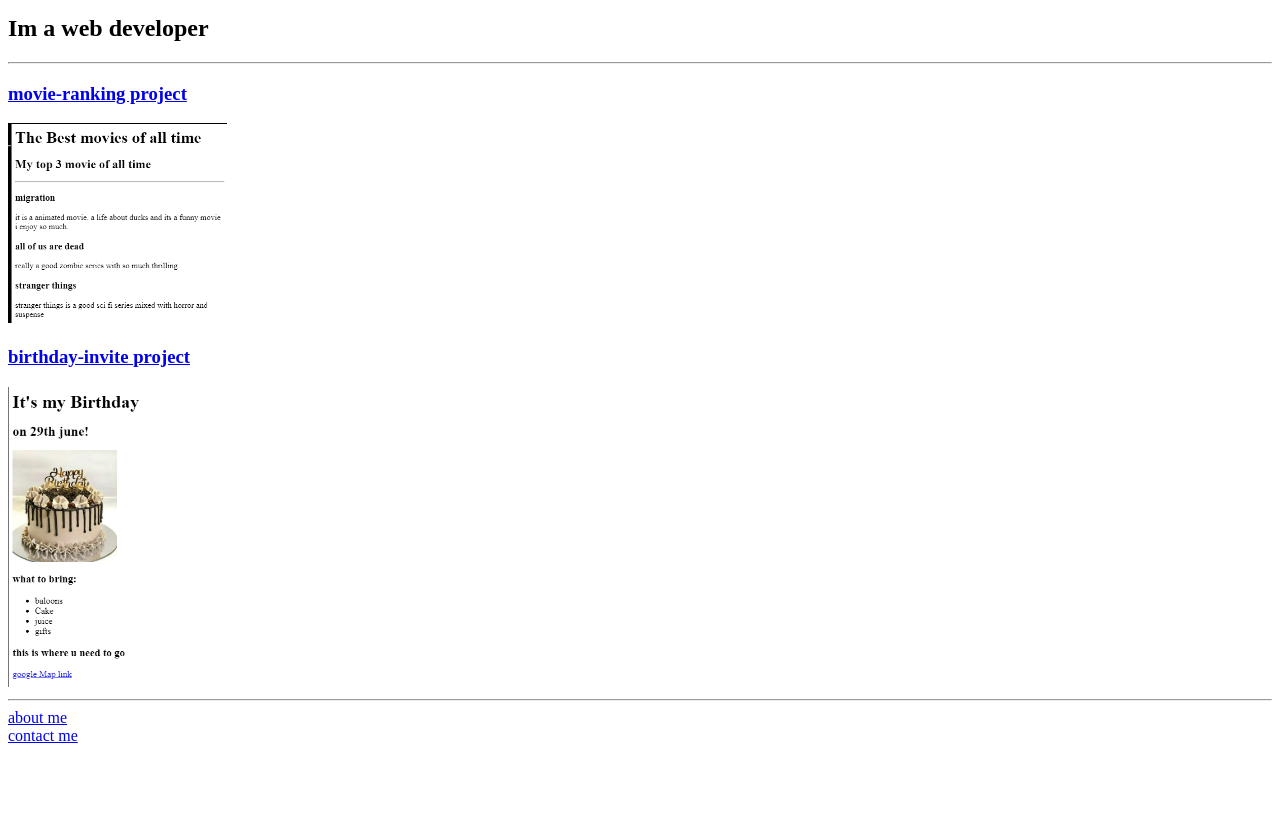
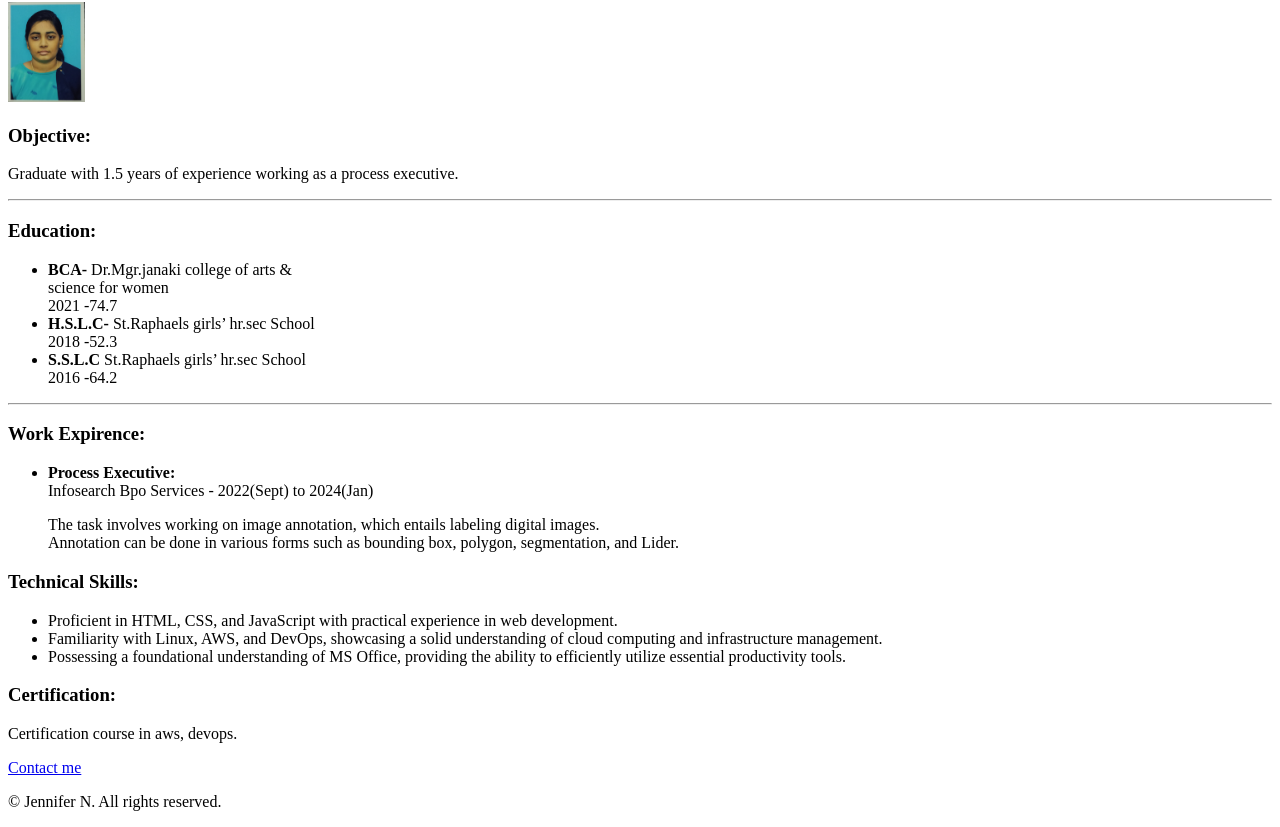
Before and after one commit to jennn-29/portfolio, a plain HTML site: page index.html in a window 1280 px wide. Shown: the part 65-892 px from the top of the page. Before the commit the page ends 818 px from the top, so only its background shows below. Drawn offline with Linux system fonts and the light colour scheme.

Commit message:
Add files via upload

```diff
--- a/index.html
+++ b/index.html
@@ -1,24 +1,36 @@
 <!DOCTYPE html>
-<html lang="en"
-
 <head>
-    <meta charset="UTF-8">
-    <title>Jennifer's Portfolio</title>
+    <tile><h2>My Resume</h2></tile>
+    <img src="./assets/image.jpg" height="100">
 </head>
-
 <body>
-    <h1>Jennifer's Portfolio</h1>
-    <h2>Im a web developer</h2><hr/>
-    <h3><a href="./public/movie-ranking.html"> movie-ranking project</a></h3>
-    <img src="./assets/images/movie-ranking.png" height="200"
-    alt="movie ranking project preview" />
-    <h3><a href="./public/birthday-invite.html"> birthday-invite project
-    </a></h3>
-    <img src="./assets/images/birthday.png" height="300"
-    alt="birthday invite project preview" />
-    <hr/>
-    <a href="./public/about.html"> about me</a><br/>
-    <a href="./public/contact.html">contact me</a>
-
+    <h3>Objective:</h3>
+    <p>Graduate with 1.5 years of experience working as a process executive.</p><hr/>
+    <h3>Education:</h3>
+    <ul>
+        <li><b>BCA-</b> Dr.Mgr.janaki college of arts &<br>
+        science for women<br>
+        2021 -74.7</li>
+        <li><b>H.S.L.C-</b> St.Raphaels girls’ hr.sec
+        School<br>
+        2018 -52.3</li>
+        <li><b>S.S.L.C</b>
+        St.Raphaels girls’ hr.sec
+        School<br>
+        2016 -64.2</li></ul><hr/>
+    <h3>Work Expirence:</h3>
+    <ul><li><b>Process Executive:</b><br>
+        Infosearch Bpo Services - 2022(Sept) to 2024(Jan)</li>
+        <p>The task involves working on image annotation, which entails labeling digital images.<br> Annotation can be done in various forms such as bounding box, polygon, segmentation, and Lider.</p>
+    </ul>
+    <h3>Technical Skills:</h3>
+    <ul>
+        <li>Proficient in HTML, CSS, and JavaScript with practical experience in web development.</li>
+        <li>Familiarity with Linux, AWS, and DevOps, showcasing a solid understanding of cloud computing and infrastructure management.</li>
+        <li>Possessing a foundational understanding of MS Office, providing the ability to efficiently utilize essential productivity tools.</li>
+    </ul>
+    <h3>Certification:</h3>
+    <p>Certification course in aws, devops.</p>
+    <a href="./public/contact.html">Contact me</a><br>
+    <p>© Jennifer N. All rights reserved.</p>
 </body>
-</html>
```
Also changed, not shown: public/contact.html (+5 -7 lines), assets/image.jpg (added).
